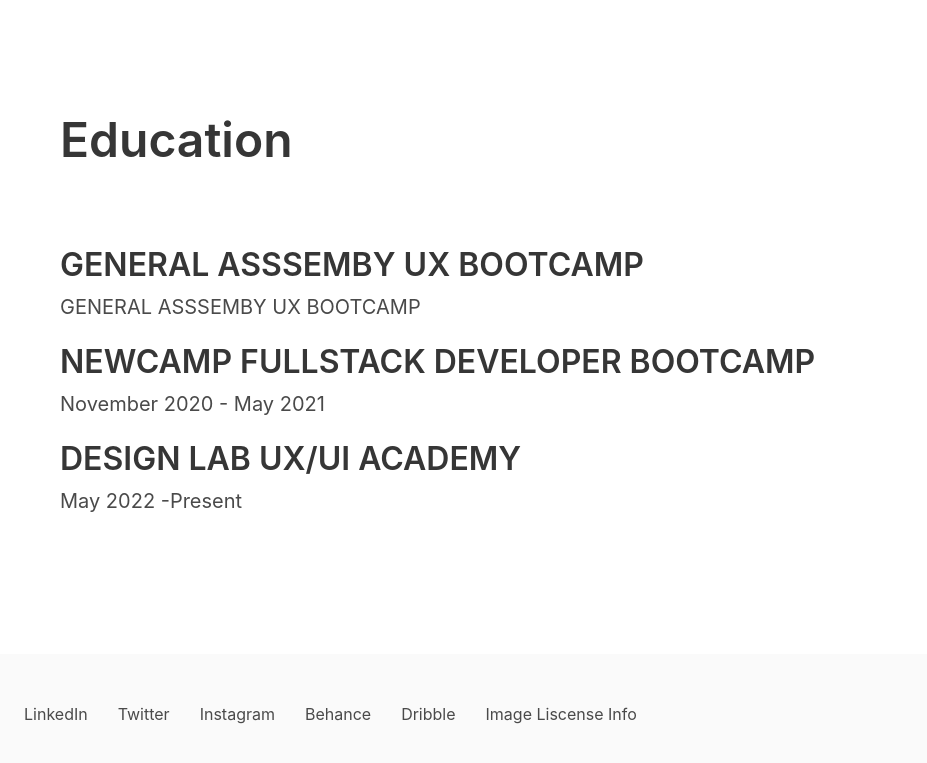
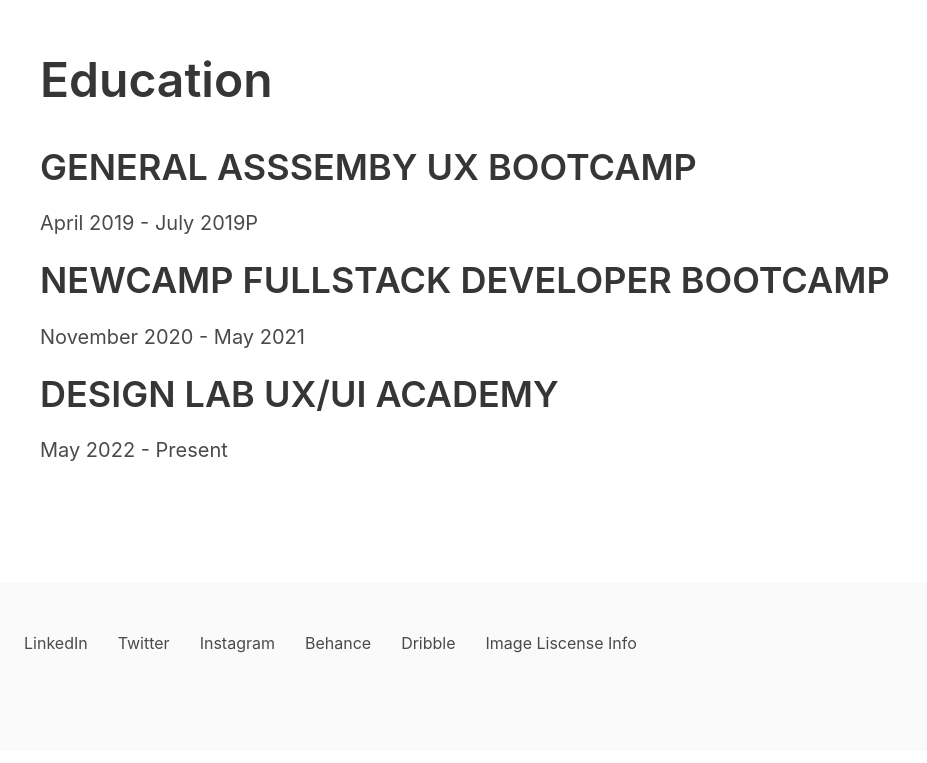
Before and after one commit to Morticia007/bulma-portfolio, a React (Create React App) app: page /about in a window 1280 px wide. Shown: the part 1810-2573 px from the top of the page, without its empty margins (0-927 px from the left). Built offline with nearby package versions, Linux system fonts and the light colour scheme.

Commit message:
adjusted fonts and margins

```diff
--- a/src/About.js
+++ b/src/About.js
@@ -42,19 +42,19 @@
         </p>
       </div>
       <hr />
-      <div style={{ padding: 60 }}>
-        <h1 style={{ marginBottom: 80, marginTop: 80 }}>Education</h1>
+      <div style={{ padding: 40 }}>
+        <h1 style={{ marginBottom: 40, marginTop: 40 }}>Education</h1>
         <div className='block'>
-          <p className='title'>GENERAL ASSSEMBY UX BOOTCAMP</p>
-          <p className='subtitle'>GENERAL ASSSEMBY UX BOOTCAMP</p>
+          <h3 className='subtitle'>GENERAL ASSSEMBY UX BOOTCAMP</h3>
+          <p className='subtitle'>April 2019 - July 2019P</p>
         </div>
         <div className='block'>
-          <p className='title'>NEWCAMP FULLSTACK DEVELOPER BOOTCAMP</p>
+          <h3 className='subtitle'>NEWCAMP FULLSTACK DEVELOPER BOOTCAMP</h3>
           <p className='subtitle'>November 2020 - May 2021</p>
         </div>
         <div className='block'>
-          <p className='title'>DESIGN LAB UX/UI ACADEMY</p>
-          <p className='subtitle'>May 2022 -Present</p>
+          <h3 className='subtitle'>DESIGN LAB UX/UI ACADEMY</h3>
+          <p className='subtitle'>May 2022 - Present</p>
         </div>
       </div>
     </div>
--- a/src/Hero.js
+++ b/src/Hero.js
@@ -6,7 +6,7 @@
       <div className='hero-body'>
         <div className='content'>
           <h1 className='title has-text-centered block'>
-            Hi! I'm Jacquelyn!
+            Hi! Glad you made it!
           </h1>
         </div>
         <p className='subtitle'>
@@ -14,7 +14,7 @@
           wellness, sports, music, and art companies to create user centric
           products. My background isn’t typical, its very deep and meaningful,
           in ways that are unknown to most until they have to meet their
-          Mortician, in one of the hardest moments life can deal you.
+          mortician, in one of the hardest moments life can deal you.
         </p>
        {/* <p className='subtitle'>
           My background isn’t typical, its very deep and meaningful, in ways
```
